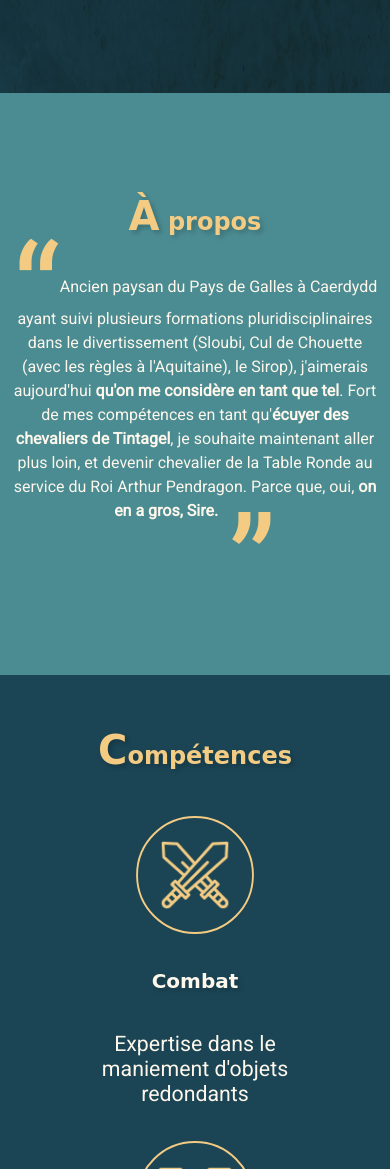
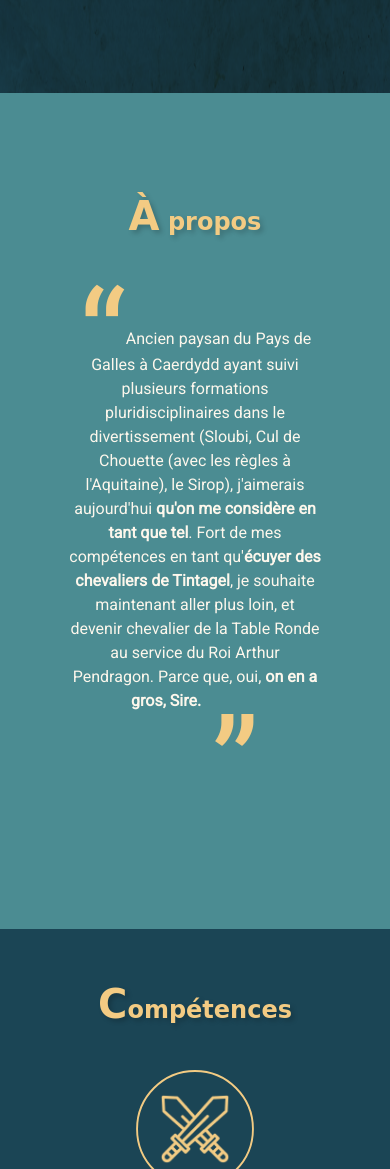
Before and after one commit to bloic/WildCodeSchool-Projet1-CvPerceval, a PHP site: page / in a window 390 px wide. Shown: the part 843-2012 px from the top of the page. Run offline with PHP 8.4, Linux system fonts and the light colour scheme; some web fonts are replaced.

Commit message:
Made final changes on CSS

```diff
--- a/css/aboutme.css
+++ b/css/aboutme.css
@@ -14,16 +14,19 @@ body {
 .apropos-flex {
     display: flex;
     justify-content: center;
+    padding: 10%;
 }
 
 #apropos {
     margin-top: 0;
     text-align: center;
-    padding: var(--padding-section) 10px;
+    padding: var(--padding-section) 16px;
 }
 
 .apropos-flex p {
     line-height: 200%;
+    padding: var(--spacing2);
+    max-width: 90%;
 }
 
 
@@ -31,7 +34,7 @@ body {
     content: "“";
     color: var(--title-color);
     font-size: 100pt;
-    vertical-align: bottom;
+    vertical-align: -100%;
 }
 
 .apropos-flex p:after {
@@ -61,10 +64,10 @@ body {
     }
 
     .apropos-flex p:before {
-        vertical-align: -200%;
+        vertical-align: -175%;
     }
 
     .apropos-flex p:after {
-        vertical-align: -400%;
+        vertical-align: -450%;
     }
 }
```
